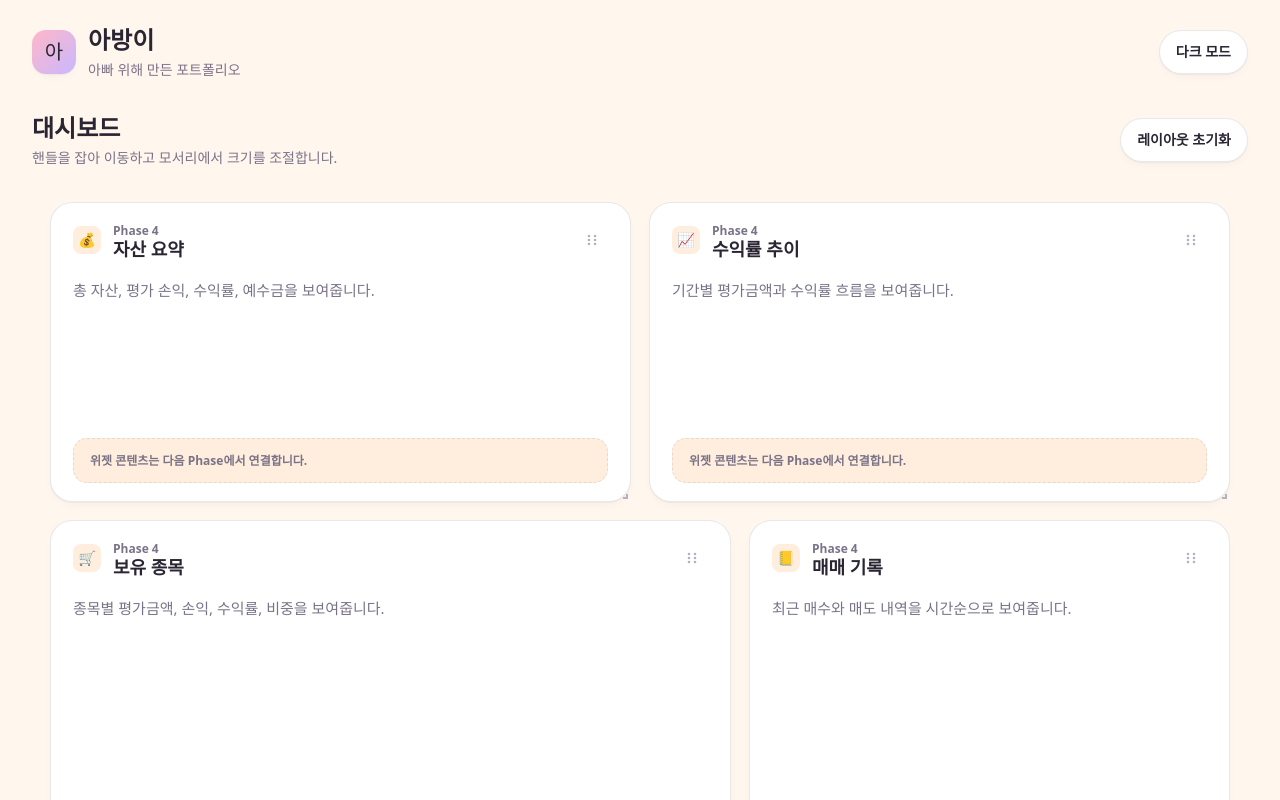
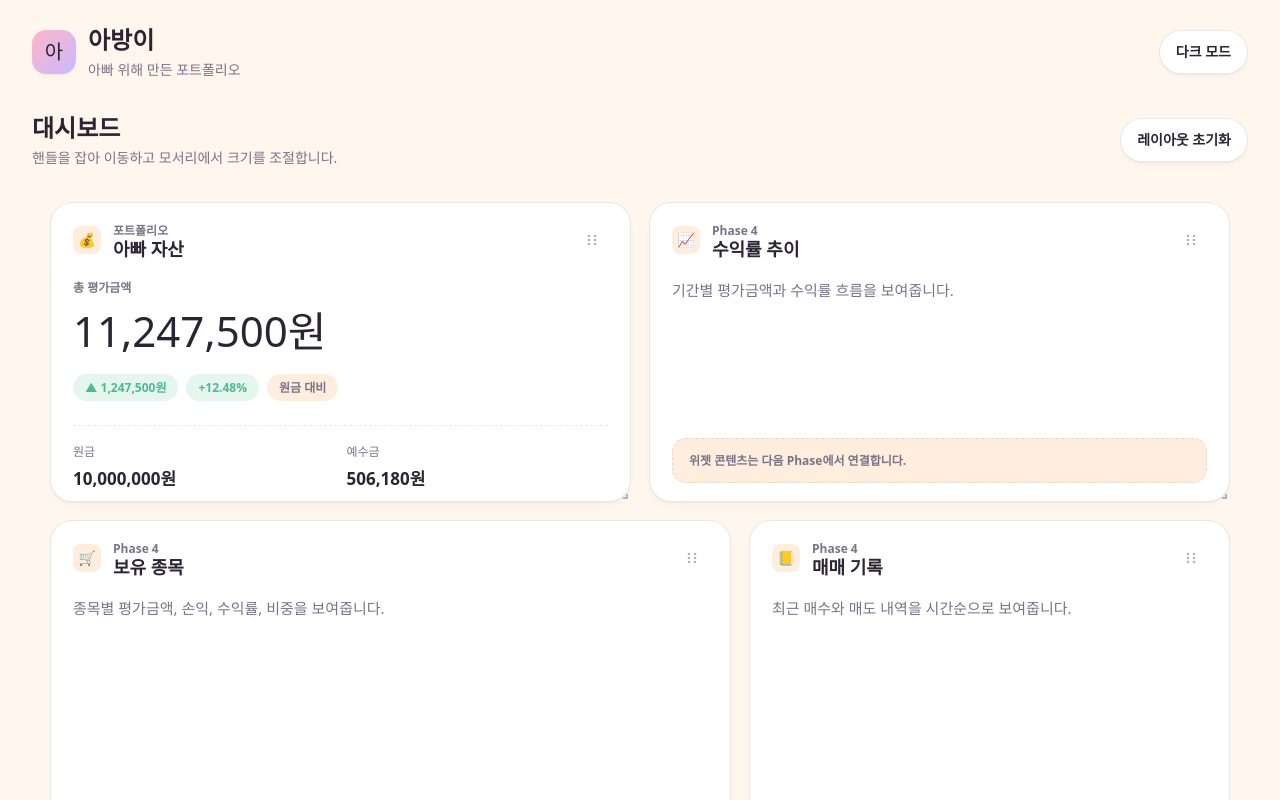
Before and after one commit to h2s0/weddingmoneyheist, a React (Vite) app: page / in a window 1280 px wide. Shown: the top 800 px of the page. Built offline with nearby package versions, Linux system fonts and the light colour scheme.

Commit message:
feat(widgets): 자산 요약 위젯 추가

```diff
--- a/src/components/dashboard/DashboardGrid.tsx
+++ b/src/components/dashboard/DashboardGrid.tsx
@@ -4,9 +4,11 @@ import 'react-grid-layout/css/styles.css';
 import { Button } from '@/components/common/Button';
 import { DragHandle } from '@/components/dashboard/DragHandle';
 import { fromGridLayouts, toGridLayouts } from '@/components/dashboard/layoutMapping';
+import { PortfolioSummaryWidget } from '@/components/widgets/PortfolioSummaryWidget';
 import { WidgetCard } from '@/components/widgets/WidgetCard';
-import { dashboardWidgets } from '@/mocks';
+import { dashboardWidgets, portfolioSummaryStates } from '@/mocks';
 import { useDashboardLayoutStore } from '@/stores/dashboardLayoutStore';
+import type { DashboardWidget } from '@/types';
 
 const ResponsiveGridLayout = WidthProvider(Responsive);
 
@@ -34,6 +36,31 @@ const widgetIcon = {
   transactions: '📒',
   'equity-curve': '📈',
 } as const;
+
+const renderWidget = (widget: DashboardWidget) => {
+  const action = <DragHandle />;
+
+  if (widget.kind === 'summary') {
+    return <PortfolioSummaryWidget state={portfolioSummaryStates.success} action={action} />;
+  }
+
+  return (
+    <WidgetCard
+      title={widget.title}
+      eyebrow="Phase 4"
+      icon={widgetIcon[widget.id]}
+      action={action}
+      className="h-full"
+    >
+      <div className="flex min-h-0 flex-1 flex-col justify-between gap-4">
+        <p className="text-body text-muted">{widget.description}</p>
+        <div className="rounded-soft border border-dashed border-border bg-background-soft px-4 py-3 text-caption font-semibold text-muted">
+          위젯 콘텐츠는 다음 Phase에서 연결합니다.
+        </div>
+      </div>
+    </WidgetCard>
+  );
+};
 
 export function DashboardGrid() {
   const layout = useDashboardLayoutStore((state) => state.layout);
@@ -71,20 +98,7 @@ export function DashboardGrid() {
       >
         {dashboardWidgets.map((widget) => (
           <div key={widget.id} className="min-h-0">
-            <WidgetCard
-              title={widget.title}
-              eyebrow="Phase 4"
-              icon={widgetIcon[widget.id]}
-              action={<DragHandle />}
-              className="h-full"
-            >
-              <div className="flex min-h-0 flex-1 flex-col justify-between gap-4">
-                <p className="text-body text-muted">{widget.description}</p>
-                <div className="rounded-soft border border-dashed border-border bg-background-soft px-4 py-3 text-caption font-semibold text-muted">
-                  위젯 콘텐츠는 다음 Phase에서 연결합니다.
-                </div>
-              </div>
-            </WidgetCard>
+            {renderWidget(widget)}
           </div>
         ))}
       </ResponsiveGridLayout>
--- /dev/null
+++ b/src/components/widgets/PortfolioSummaryWidget.tsx
@@ -0,0 +1,74 @@
+import type { ReactNode } from 'react';
+import { WidgetCard } from '@/components/widgets/WidgetCard';
+import { WidgetEmpty, WidgetError, WidgetLoading } from '@/components/widgets/WidgetState';
+import { classNames } from '@/lib/classNames';
+import { formatCurrency, formatPercent } from '@/lib/formatters';
+import type { MockAsyncState, PortfolioSummary } from '@/types';
+
+type PortfolioSummaryWidgetProps = {
+  state: MockAsyncState<PortfolioSummary>;
+  action?: ReactNode;
+};
+
+export function PortfolioSummaryWidget({ state, action }: PortfolioSummaryWidgetProps) {
+  return (
+    <WidgetCard title="아빠 자산" eyebrow="포트폴리오" icon="💰" action={action} className="h-full">
+      {state.status === 'loading' ? (
+        <WidgetLoading title="자산 요약 로딩" description="자산 정보를 불러오는 중입니다." />
+      ) : null}
+
+      {state.status === 'error' ? (
+        <WidgetError title="불러오지 못했어요" description={state.message} />
+      ) : null}
+
+      {state.status === 'empty' ? (
+        <WidgetEmpty title="아직 자산 정보가 없어요" description="첫 포트폴리오 데이터가 들어오면 여기에 보여줍니다." />
+      ) : null}
+
+      {state.status === 'success' ? <PortfolioSummaryContent summary={state.data} /> : null}
+    </WidgetCard>
+  );
+}
+
+function PortfolioSummaryContent({ summary }: { summary: PortfolioSummary }) {
+  const isGain = summary.totalProfit >= 0;
+  const profitTone = isGain
+    ? 'bg-profit-background text-profit'
+    : 'bg-loss-background text-loss';
+
+  return (
+    <div className="flex min-h-0 flex-1 flex-col justify-between gap-6">
+      <div>
+        <p className="text-caption font-semibold text-muted">총 평가금액</p>
+        <p className="mt-2 break-keep font-display text-[clamp(2rem,4vw,2.625rem)] leading-tight text-foreground">
+          {formatCurrency(summary.currentValue)}
+        </p>
+        <div className="mt-4 flex flex-wrap gap-2">
+          <span className={classNames('rounded-pill px-3 py-1 text-caption font-semibold', profitTone)}>
+            {isGain ? '▲' : '▼'} {formatCurrency(Math.abs(summary.totalProfit))}
+          </span>
+          <span className={classNames('rounded-pill px-3 py-1 text-caption font-semibold', profitTone)}>
+            {formatPercent(summary.totalProfitRate)}
+          </span>
+          <span className="rounded-pill bg-background-soft px-3 py-1 text-caption font-semibold text-muted">
+            원금 대비
+          </span>
+        </div>
+      </div>
+
+      <div className="grid gap-3 border-t border-dashed border-border pt-4 sm:grid-cols-2">
+        <SummaryMetric label="원금" value={formatCurrency(summary.principal)} />
+        <SummaryMetric label="예수금" value={formatCurrency(summary.cash)} />
+      </div>
+    </div>
+  );
+}
+
+function SummaryMetric({ label, value }: { label: string; value: string }) {
+  return (
+    <div>
+      <p className="text-caption text-muted">{label}</p>
+      <p className="mt-1 text-body-lg font-semibold text-foreground">{value}</p>
+    </div>
+  );
+}
--- /dev/null
+++ b/src/components/widgets/WidgetState.tsx
@@ -0,0 +1,35 @@
+type WidgetStateProps = {
+  title: string;
+  description: string;
+};
+
+export function WidgetLoading({ title, description }: WidgetStateProps) {
+  return (
+    <div className="flex min-h-0 flex-1 flex-col justify-center gap-3">
+      <div className="h-4 w-24 animate-pulse rounded-pill bg-background-soft" aria-hidden="true" />
+      <div className="h-9 w-48 animate-pulse rounded-pill bg-background-soft" aria-hidden="true" />
+      <p className="text-body text-muted">
+        <span className="sr-only">{title}</span>
+        {description}
+      </p>
+    </div>
+  );
+}
+
+export function WidgetEmpty({ title, description }: WidgetStateProps) {
+  return (
+    <div className="flex min-h-0 flex-1 flex-col justify-center rounded-soft border border-dashed border-border bg-background-soft px-4 py-5">
+      <p className="font-display text-title font-semibold text-foreground">{title}</p>
+      <p className="mt-2 text-body text-muted">{description}</p>
+    </div>
+  );
+}
+
+export function WidgetError({ title, description }: WidgetStateProps) {
+  return (
+    <div className="flex min-h-0 flex-1 flex-col justify-center rounded-soft border border-dashed border-loss bg-loss-background px-4 py-5">
+      <p className="font-display text-title font-semibold text-loss">{title}</p>
+      <p className="mt-2 text-body text-muted">{description}</p>
+    </div>
+  );
+}
--- a/src/mocks/portfolio.ts
+++ b/src/mocks/portfolio.ts
@@ -11,6 +11,8 @@ import type {
   PortfolioSummary,
   Transaction,
 } from '@/types';
+
+type MockStateKey = 'loading' | 'error' | 'empty' | 'success';
 
 const defaultSwatch = { colorToken: 'var(--color-sky)', accentToken: 'var(--color-sky-strong)' } as const;
 
@@ -253,7 +255,7 @@ export const defaultDashboardLayout: DashboardLayout = {
   ],
 };
 
-export const portfolioSummaryStates: Record<string, MockAsyncState<PortfolioSummary>> = {
+export const portfolioSummaryStates: Record<MockStateKey, MockAsyncState<PortfolioSummary>> = {
   loading: { status: 'loading' },
   error: { status: 'error', message: '포트폴리오 정보를 불러오지 못했습니다.' },
   empty: {
@@ -274,14 +276,14 @@ export const portfolioSummaryStates: Record<string, MockAsyncState<PortfolioSumm
   success: { status: 'success', data: mockPortfolioSummary },
 };
 
-export const holdingStates: Record<string, MockAsyncState<Holding[]>> = {
+export const holdingStates: Record<MockStateKey, MockAsyncState<Holding[]>> = {
   loading: { status: 'loading' },
   error: { status: 'error', message: '보유 종목을 불러오지 못했습니다.' },
   empty: { status: 'empty', data: [] },
   success: { status: 'success', data: mockHoldings },
 };
 
-export const transactionStates: Record<string, MockAsyncState<Transaction[]>> = {
+export const transactionStates: Record<MockStateKey, MockAsyncState<Transaction[]>> = {
   loading: { status: 'loading' },
   error: { status: 'error', message: '매매 기록을 불러오지 못했습니다.' },
   empty: { status: 'empty', data: [] },
```
